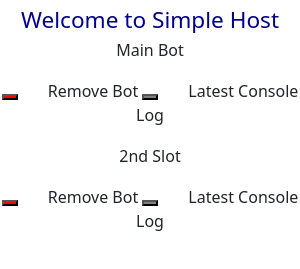
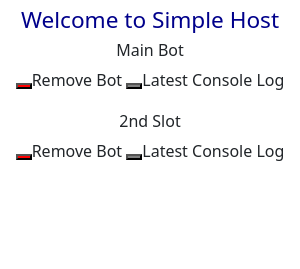
Before and after one commit to ahqsoftwares/Simple-Host-App, an Electron app: page src/modules/html/main.html in a window 300 px wide. Shown: the part 35-304 px from the top of the page. Drawn offline with nearby package versions, Linux system fonts and the light colour scheme; no server answers.

Commit message:
v0.5.2
Fix!

```diff
--- a/package.json
+++ b/package.json
@@ -1,6 +1,6 @@
 {
   "name": "simple-host-app",
-  "version": "v0.5.1",
+  "version": "v0.5.2",
   "description": "Simple Host Official Desktop App",
   "main": "src/index.js",
   "scripts": {
--- a/src/modules/html/main.html
+++ b/src/modules/html/main.html
@@ -131,13 +131,13 @@
             <h3 style="text-align: center; color: darkblue;">Welcome to Simple Host</h3>
             <div style="text-align: center;">
                 <h6>Main Bot</h6>
-                <button id="rBot" style="background-color: red; color: white;"><button class="button rounded-corners"></button>Remove Bot</button>
-                <button id="cBot" style="background-color: gray; color: white;"><button class="button rounded-corners"></button>Latest Console Log</button>
+                <button id="rBot" style="background-color: red; color: white;"></button>Remove Bot</button>
+                <button id="cBot" style="background-color: gray; color: white;"></button>Latest Console Log</button>
             </div>
             <div style="margin-top: 20px;text-align: center;">
                 <h6>2nd Slot</h6>
-                <button id="brBot" style="background-color: red; color: white;"><button class="button rounded-corners"></button>Remove Bot</button>
-                <button id="bcBot" style="background-color: gray; color: white;"><button class="button rounded-corners"></button>Latest Console Log</button>
+                <button id="brBot" style="background-color: red; color: white;"></button>Remove Bot</button>
+                <button id="bcBot" style="background-color: gray; color: white;"></button>Latest Console Log</button>
             </div>
         </div>
     </body>
```
